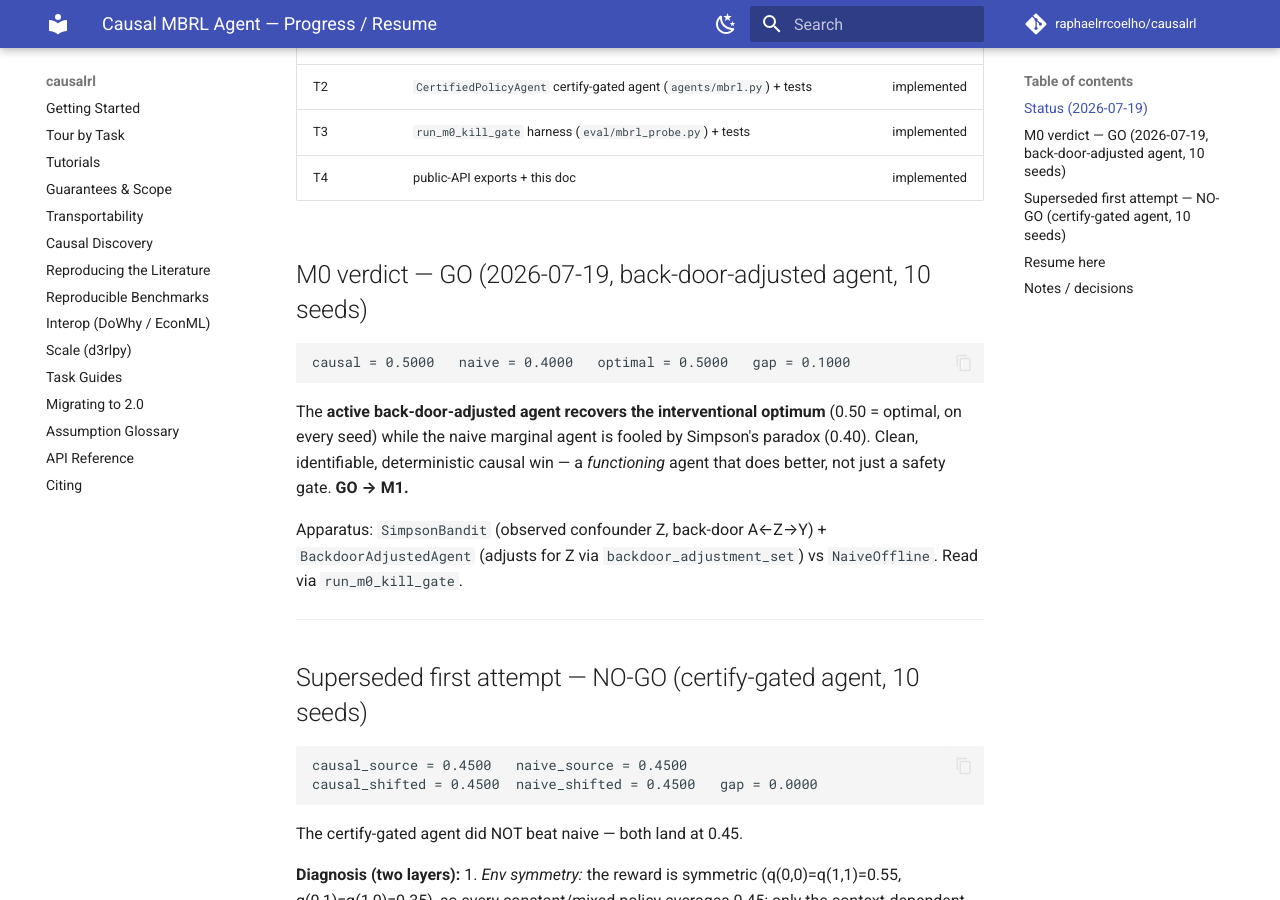
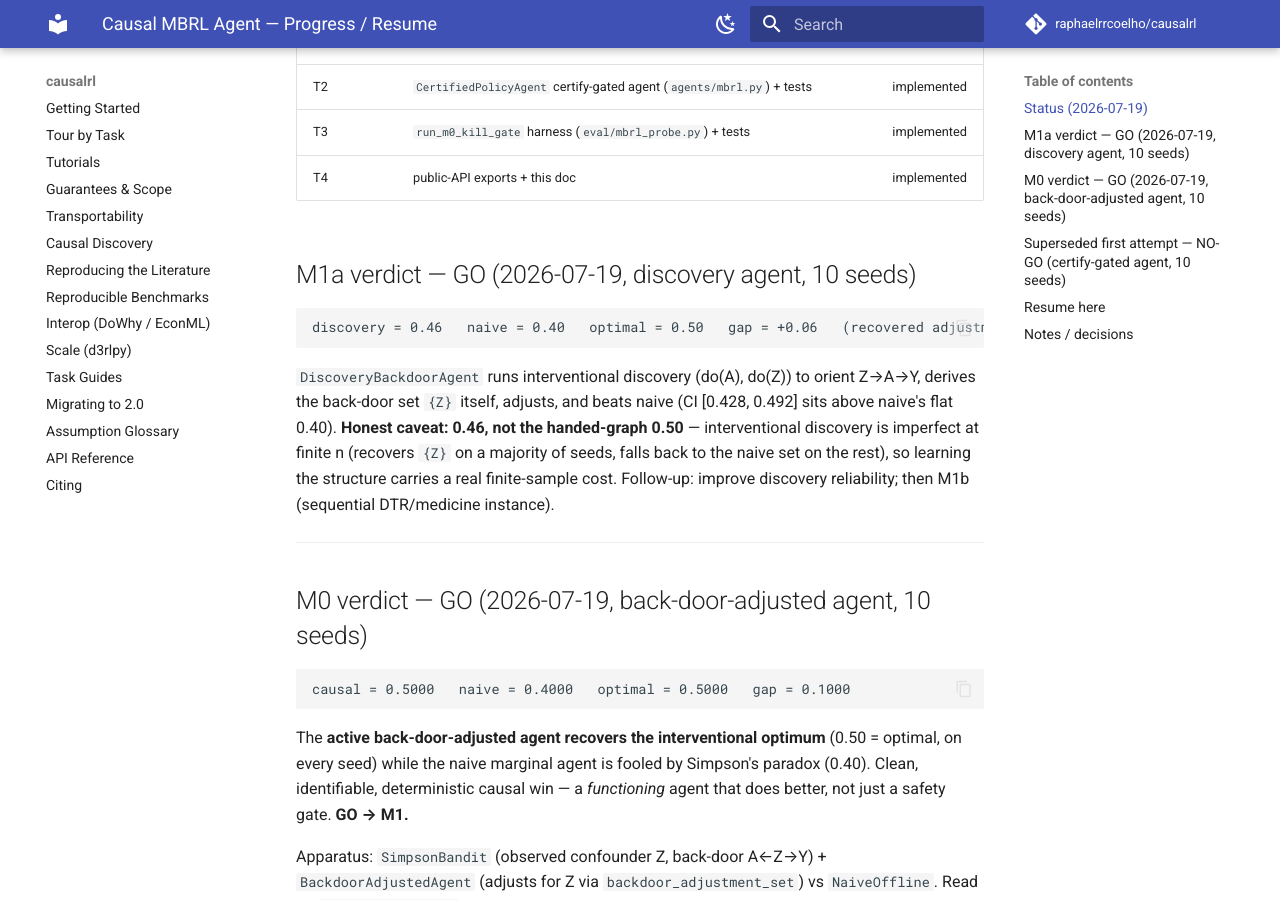
Before and after one commit to raphaelrrcoelho/causalrl, an MkDocs documentation site: the page built from docs/causal_mbrl_agent/PROGRESS.md, in a window 1280 px wide and 900 px high, scrolled down 504 px. Built offline with MkDocs 1.6.1 and Material for MkDocs 9.7.7, drawn with Linux system fonts in a browser that asks for light colours; comment, search, counter and statistics services are not loaded.

Commit message:
fix(mbrl): pin discovery test to a verified seed; docs: record M1a GO (0.46 vs 0.40, discovery imperfect)

````diff
--- a/docs/causal_mbrl_agent/PROGRESS.md
+++ b/docs/causal_mbrl_agent/PROGRESS.md
@@ -17,6 +17,21 @@ green until the GitHub Actions run passes.
 | T2 | `CertifiedPolicyAgent` certify-gated agent (`agents/mbrl.py`) + tests | implemented |
 | T3 | `run_m0_kill_gate` harness (`eval/mbrl_probe.py`) + tests | implemented |
 | T4 | public-API exports + this doc | implemented |
+
+## M1a verdict — GO (2026-07-19, discovery agent, 10 seeds)
+
+```
+discovery = 0.46   naive = 0.40   optimal = 0.50   gap = +0.06   (recovered adjustment = {Z})
+```
+
+`DiscoveryBackdoorAgent` runs interventional discovery (do(A), do(Z)) to orient Z→A→Y, derives the
+back-door set `{Z}` itself, adjusts, and beats naive (CI [0.428, 0.492] sits above naive's flat
+0.40). **Honest caveat: 0.46, not the handed-graph 0.50** — interventional discovery is imperfect at
+finite n (recovers `{Z}` on a majority of seeds, falls back to the naive set on the rest), so
+learning the structure carries a real finite-sample cost. Follow-up: improve discovery reliability;
+then M1b (sequential DTR/medicine instance).
+
+---
 
 ## M0 verdict — GO (2026-07-19, back-door-adjusted agent, 10 seeds)
 
````
Also changed, not shown: 1 other file.
